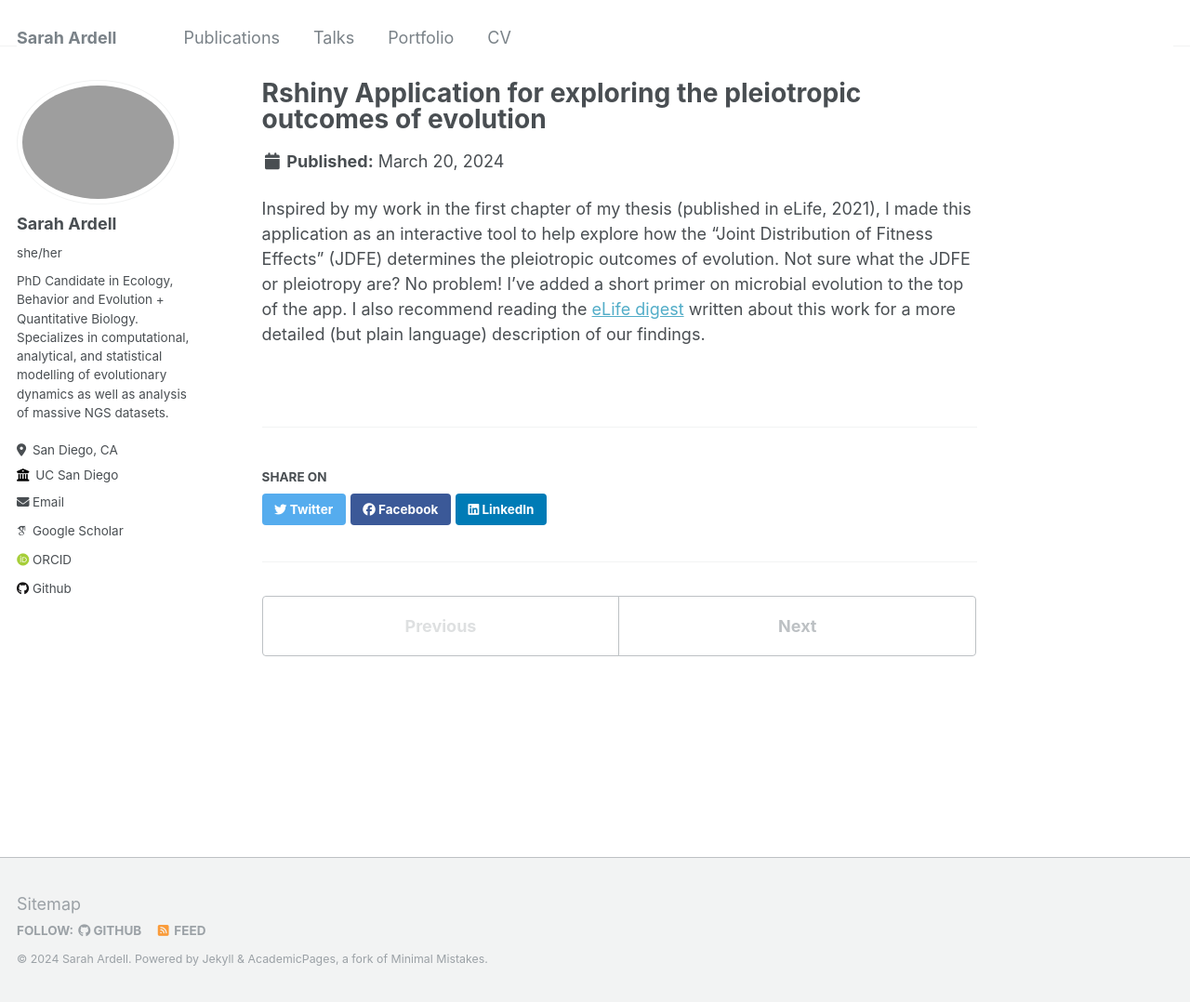
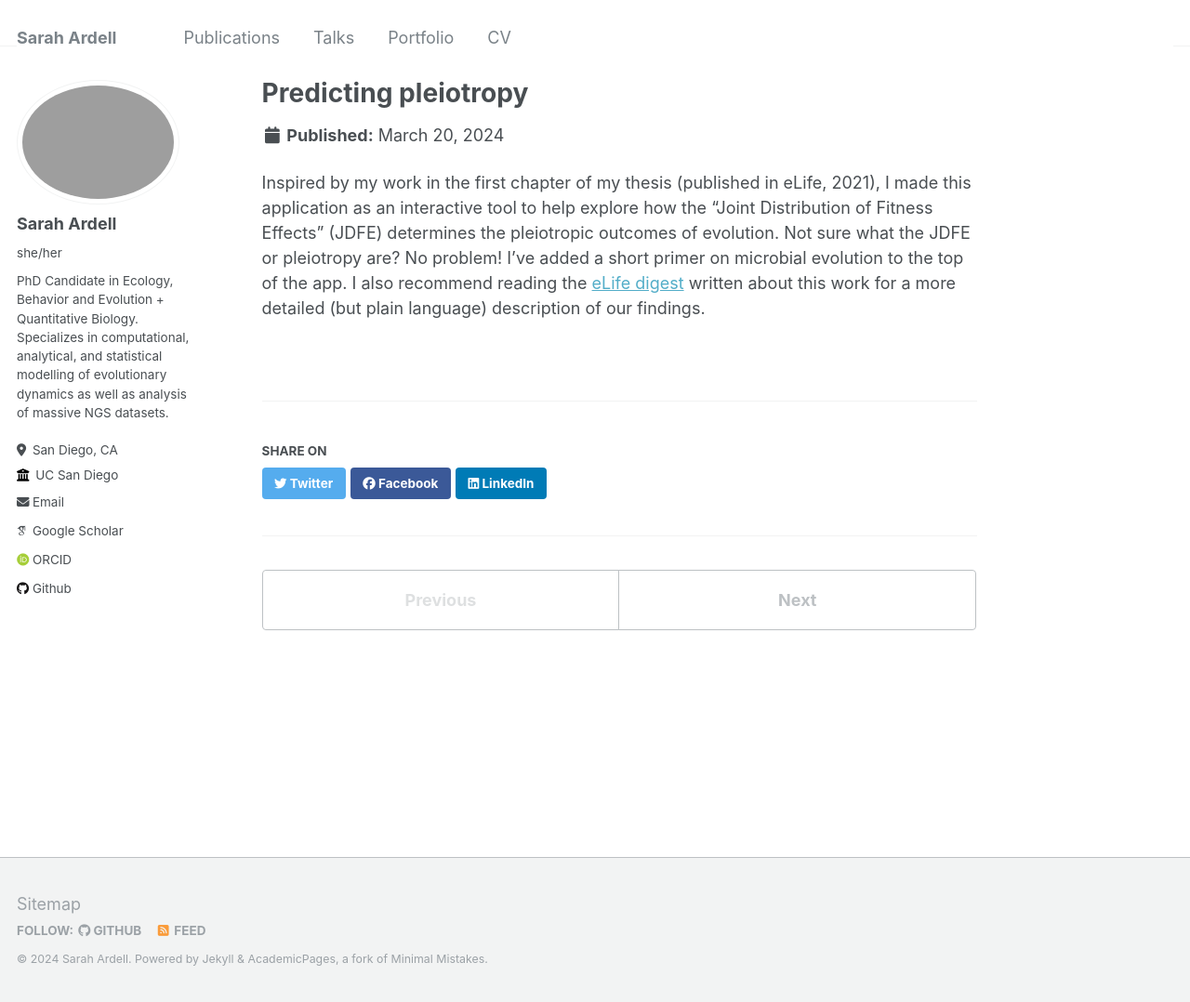
Before and after one commit to ardellsarah/ardellsarah.github.io, a Jekyll site: the page built from _portfolio/portfolio-1.md, in a window 1280 px wide and 1078 px high. Shown: the whole window at 93% size. Built offline with Jekyll 4.4.1, drawn with Linux system fonts in a browser that asks for light colours; some web fonts are replaced.

Commit message:
Update portfolio-1.md

```diff
--- a/_portfolio/portfolio-1.md
+++ b/_portfolio/portfolio-1.md
@@ -1,5 +1,5 @@
 ---
-title: "Rshiny Application for exploring the pleiotropic outcomes of evolution"
+title: "Predicting pleiotropy"
 excerpt: "An Rshiny application for exploring the pleiotropic outcomes of evolution 1<br/><img src='/images/500x300.png'>"
 collection: portfolio
 ---
```
